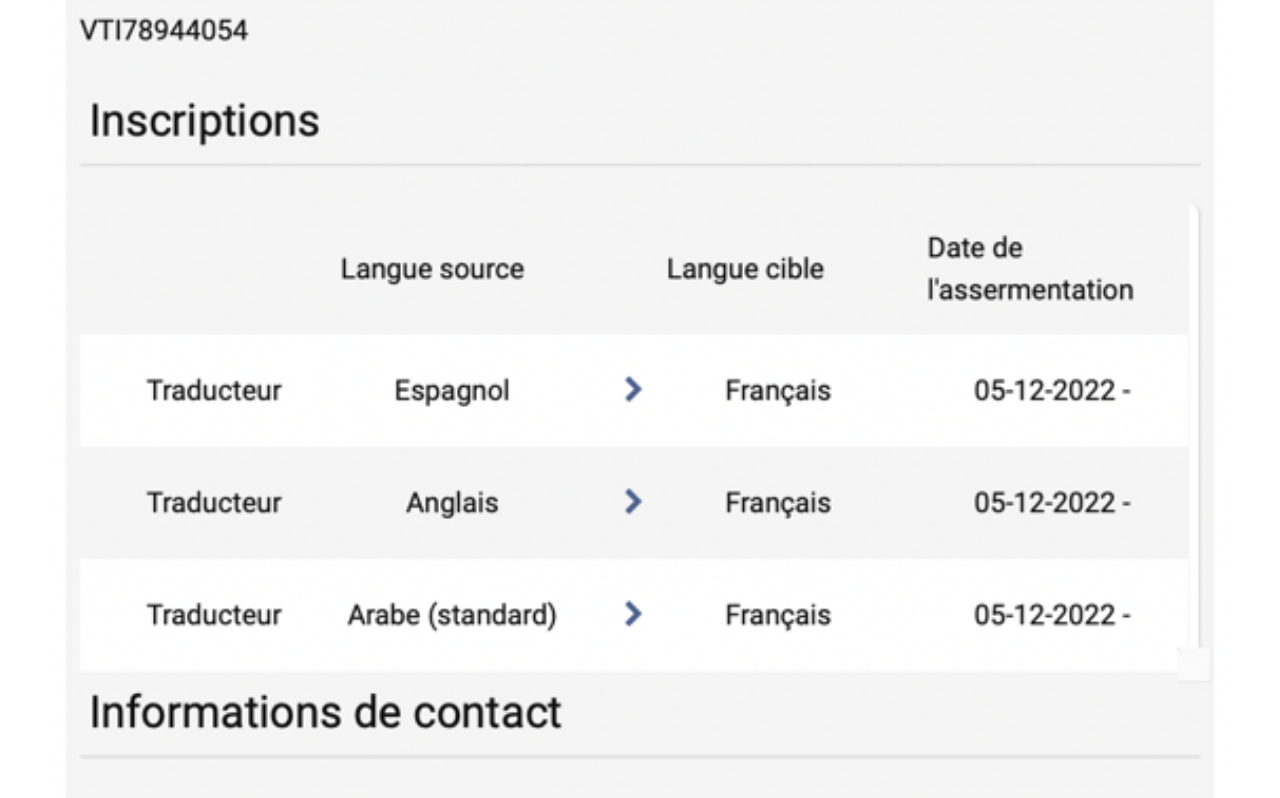
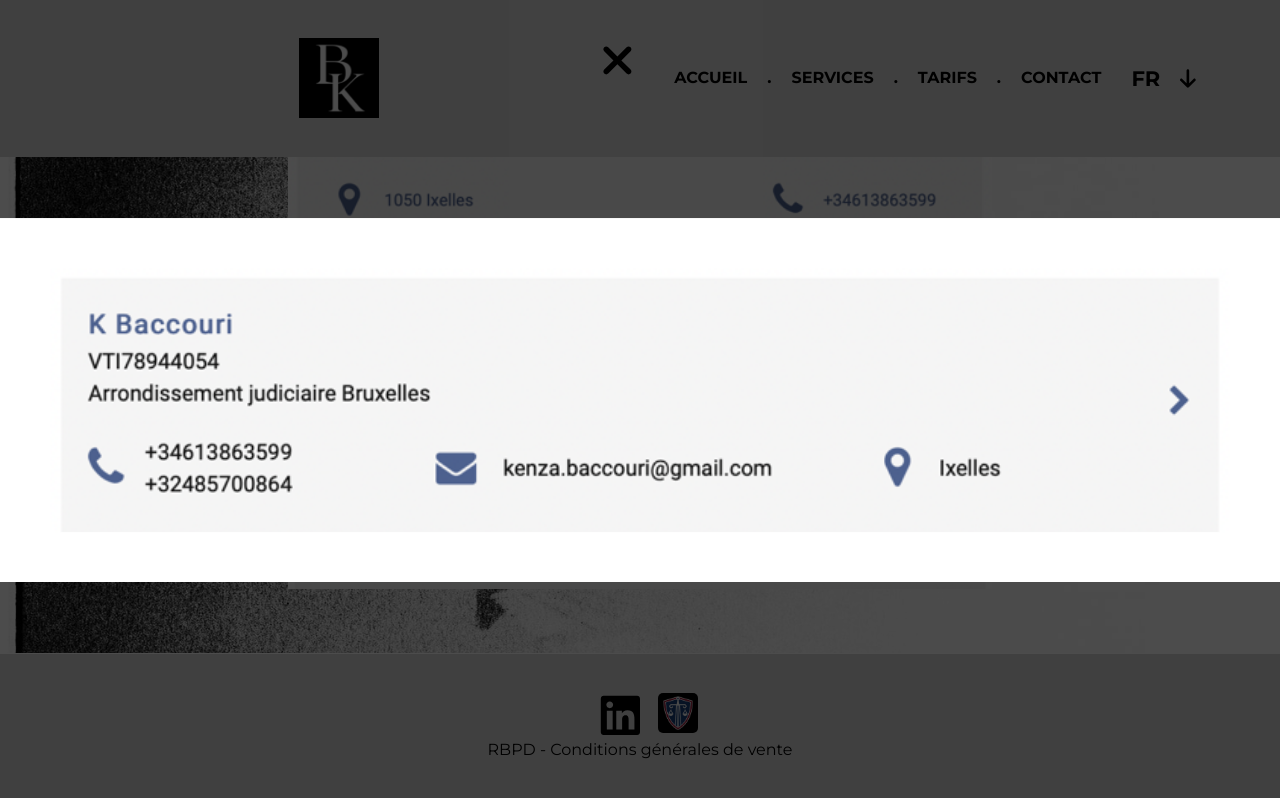
Before and after one commit to azizabacc/portfolio-translator, a React (Create React App) app: page / in a window 1280 px wide. Both pictures are taken after a click on the picture 640 px from the left and 7808 px from the top of the page. Shown: the part 7298-8096 px from the top of the page. Built offline with nearby package versions, Linux system fonts and the light colour scheme.

Commit message:
modals spf

```diff
--- a/src/components/SpfDoc/Modal-img1.js
+++ b/src/components/SpfDoc/Modal-img1.js
@@ -1,6 +1,8 @@
 import React from 'react'
 import ReactDom from 'react-dom'
 import infos1 from '../../assets/images/infos1.png';
+import { FontAwesomeIcon } from '@fortawesome/react-fontawesome';
+import { faXmark } from '@fortawesome/free-solid-svg-icons';
 const MODAL_STYLES = {
     position: 'fixed',
     top: '50%',
@@ -28,11 +30,11 @@ export default function Modal({ open, onClose }) {
 
     return ReactDom.createPortal(
         <>
-<div  style={OVERLAY_STYLES}>
-<img  style={MODAL_STYLES} className='modal-img' src={infos1} alt="SPF certified"></img>
-<button className='close-btn' onClick={onClose}>
-        Close
-</button>
+
+            <div style={OVERLAY_STYLES}>
+                <FontAwesomeIcon className='faXmark' icon={faXmark}  onClick={onClose}  />
+                <img style={MODAL_STYLES} className='modal-img' src={infos1} alt="SPF certified"></img>
+
             </div> </>,
     document.getElementById('portal')
     )
--- a/src/components/SpfDoc/Modal-img2.js
+++ b/src/components/SpfDoc/Modal-img2.js
@@ -1,5 +1,7 @@
 import React from 'react'
 import ReactDom from 'react-dom'
+import { FontAwesomeIcon } from '@fortawesome/react-fontawesome';
+import { faXmark } from '@fortawesome/free-solid-svg-icons';
 import infos2 from '../../assets/images/infos2.png';
 const MODAL_STYLES = {
     position: 'fixed',
@@ -28,11 +30,11 @@ export default function Modal2({ open, onClose }) {
 
     return ReactDom.createPortal(
         <>
-<div  style={OVERLAY_STYLES}>
-<img  style={MODAL_STYLES} className='modal-img' src={infos2} alt="SPF certified"></img>
-<button className='close-btn' onClick={onClose}>
-        Close
-</button>
+            <div style={OVERLAY_STYLES}>
+                <FontAwesomeIcon className='faXmark' icon={faXmark} onClick={onClose} />
+
+                <img style={MODAL_STYLES} className='modal-img' src={infos2} alt="SPF certified"></img>
+
             </div> </>,
         document.getElementById('portal')
     )
--- a/src/components/SpfDoc/SpfDoc.js
+++ b/src/components/SpfDoc/SpfDoc.js
@@ -21,7 +21,7 @@ function SpfDocs() {
                 <Modal open={isOpen} onClose={() => setIsOpen(false)} ></Modal>
 
                 <img onClick={() => { setIsOpen2(true) }} className="spf-pic" src={infos2} alt="SPF certified"></img>
-                <Modal open={isOpen2} onClose={() => setIsOpen2(false)} ></Modal>
+                <Modal2 open={isOpen2} onClose={() => setIsOpen2(false)} ></Modal2>
 
             </figure>
         </div>
--- a/src/components/SpfDoc/spfDoc.css
+++ b/src/components/SpfDoc/spfDoc.css
@@ -7,24 +7,26 @@
   background-size: cover;
   justify-content: space-between;
   background-position: center center;
-  justify-content :center;
-
-
+  justify-content: center;
 }
-.spf-doc-figures{
-
-    flex-direction:column !important;
+.spf-doc-figures {
+  flex-direction: column !important;
 }
-.info-pic-1{
-  padding-bottom : 5%
+.info-pic-1 {
+  padding-bottom: 5%;
 }
-.spf-pic{
+.spf-pic {
   width: 55%;
 }
+.faXmark {
+  width: 2.8rem;
+  position: absolute;
+  height: 2.8rem;
+  right: 50%;
+  top: 3vw;
+}
 @media screen and (min-width: 1200px) {
-
-  .spf-doc-figures{
+  .spf-doc-figures {
     align-items: center;
-
   }
 }
```
Lines whose indentation alone changed are shown as unchanged.
